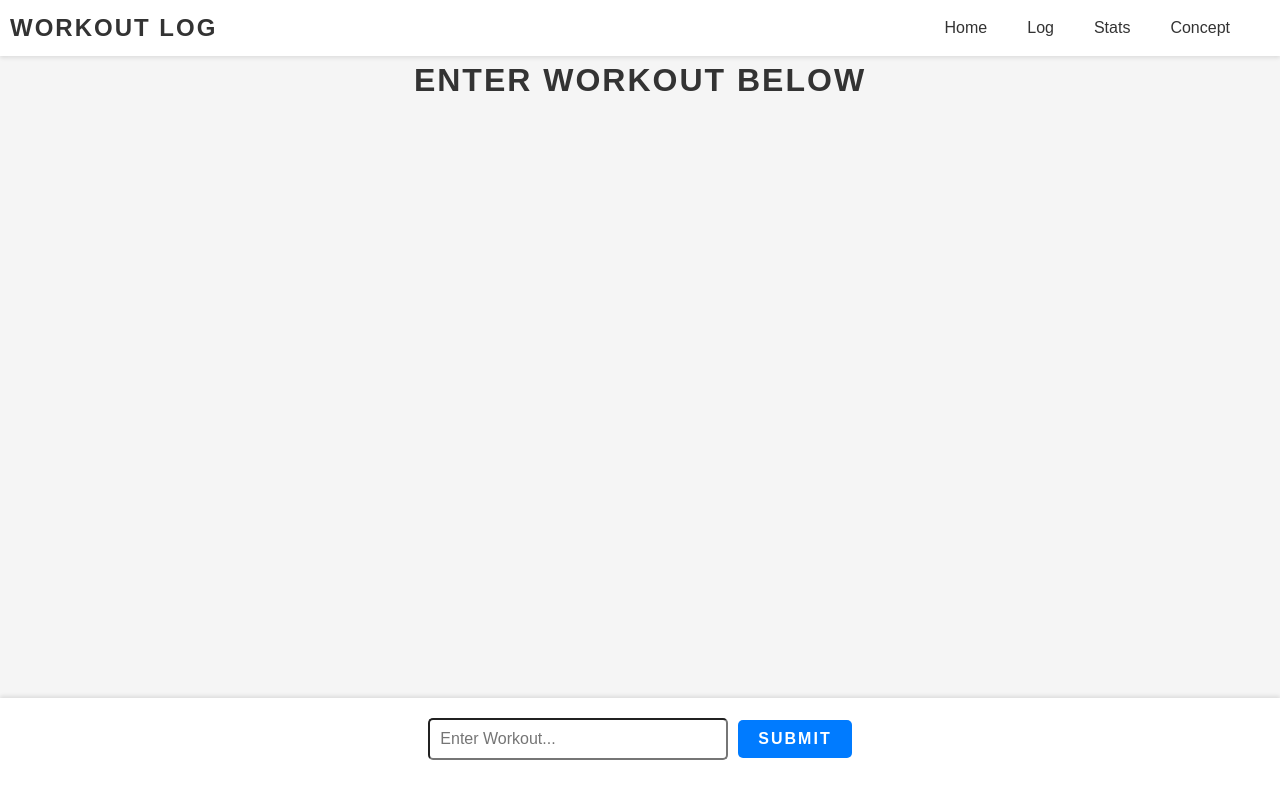
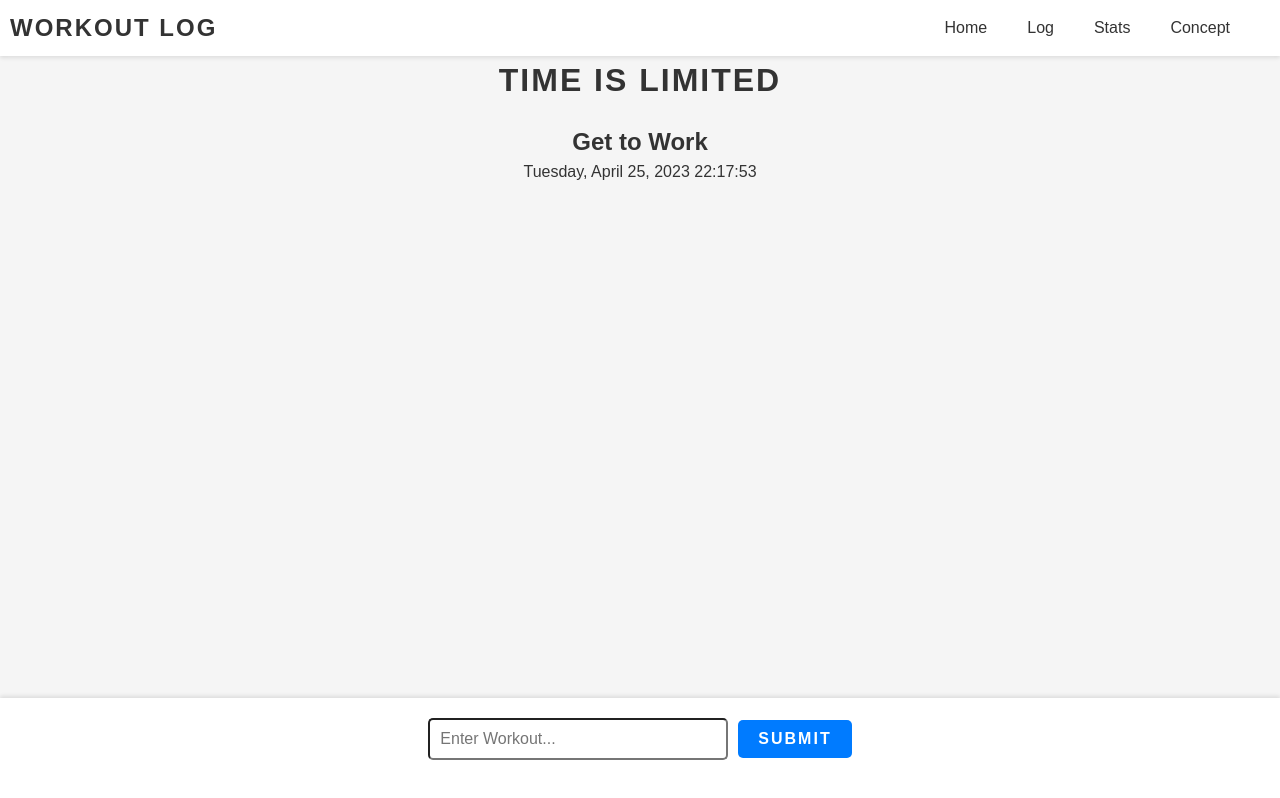
Before and after one commit to huntermacy/project, a website: page pages/index.html in a window 1280 px wide. Drawn offline with Linux system fonts and the light colour scheme; files that its build step writes are made by us from their sources.

Commit message:
time update

```diff
--- a/api/openai.js
+++ b/api/openai.js
@@ -12,7 +12,6 @@ const openai = new OpenAIApi(configuration);
 
 router.post("/", async (req, res) => {
     try {
-        dbConnect.connect();
         const workout = req.body.workout;
         const response = await openai.createCompletion({
             model: "text-davinci-003",
--- a/models/db-connection.js
+++ b/models/db-connection.js
@@ -7,11 +7,13 @@ async function connect() {
     try {
         await client.connect();
         console.log("Successfully connected to DB");
+        const currentDate = new Date();
+        console.log(currentDate.getTime())
     } catch (err) {
         console.error(err);
     }
 }
-
+connect();
 // Insert weight-lifting workout into database
 async function insertWorkout(workoutJSON) {
     try {
--- a/pages/index.html
+++ b/pages/index.html
@@ -19,7 +19,25 @@
       </nav>
     </header>
     <main>
-      <h1 class="home-text">Enter Workout Below</h1>
+      <h1 class="home-text">Time is Limited</h1>
+      <h2>Get to Work</h2>
+      <div id="clock"></div>
+      <script>
+        function displayClock() {
+          const clock = document.getElementById("clock");
+          const date = new Date();
+          const dayOfWeek = ["Sunday", "Monday", "Tuesday", "Wednesday", "Thursday", "Friday", "Saturday"][date.getDay()];
+          const month = ["January", "February", "March", "April", "May", "June", "July", "August", "September", "October", "November", "December"][date.getMonth()];
+          const day = date.getDate();
+          const year = date.getFullYear();
+          const hours = date.getHours();
+          const minutes = date.getMinutes();
+          const seconds = date.getSeconds();
+          const time = `${dayOfWeek}, ${month} ${day}, ${year} ${hours}:${minutes}:${seconds}`;
+          clock.textContent = time;
+      }
+      setInterval(displayClock, 1000);
+      </script>
     </main>
     <footer>
       <ul id="workoutList"></ul>
--- a/server.js
+++ b/server.js
@@ -16,6 +16,9 @@ app.use('/workout', databaseRouter)
 
 const openAi = require("./api/openai")
 app.use("/api/openai", openAi)
+
+const time = require("./models/time")
+app.use("/models/time", time)
 
 //Serve pages to the client
 app.get("/", (req, res) => {
```
Also changed, not shown: models/time.js (added, +12 -0 lines).
